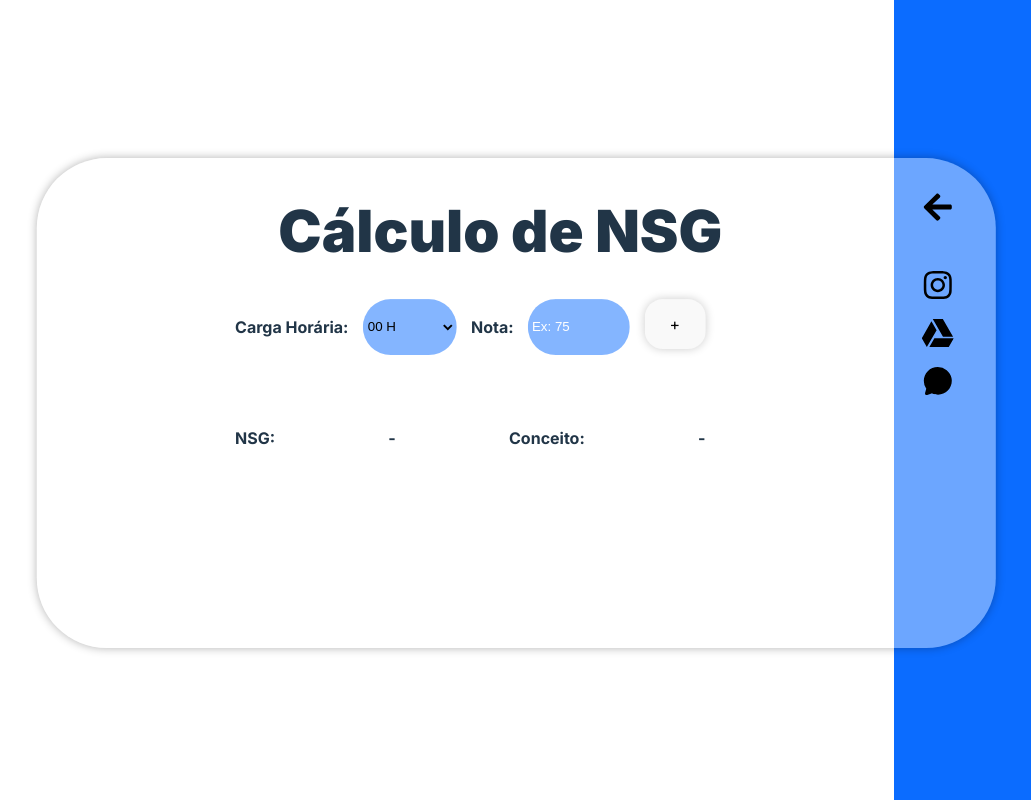
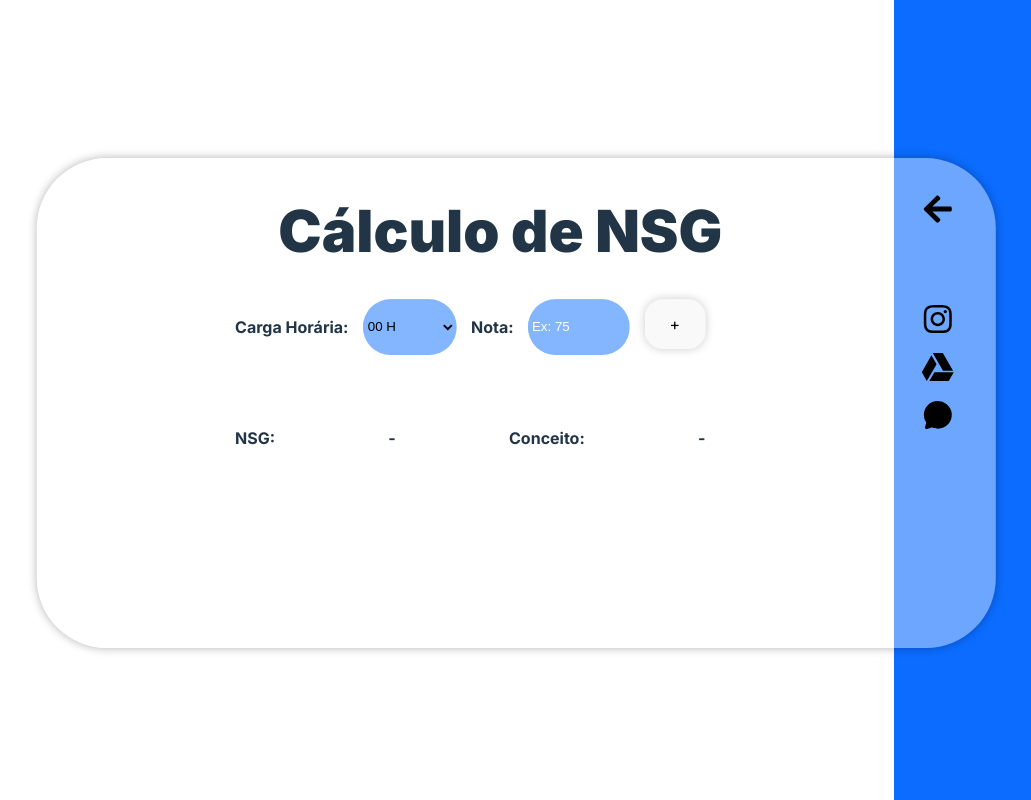
Before and after one commit to nicolashdx/HubLN, a React (Vite) app: page /HubLN/nsg in a window 1280 px wide. Shown: the whole page, without its empty margins (92-1123 px from the left). Built offline with nearby package versions, Linux system fonts and the light colour scheme.

Commit message:
icon color

```diff
--- a/src/navbar.css
+++ b/src/navbar.css
@@ -27,6 +27,10 @@ nav > *{
 
 }
 
+.return {
+
+}
+
 a.icon {
     color: black;
 }
--- a/src/navbar.jsx
+++ b/src/navbar.jsx
@@ -9,7 +9,7 @@ import './navbar.css'
 function Navbar() {
   return (
     <nav>
-      <ul className='navigation'>
+      <ul className='return'>
         <li>
           <Link to="/">
             <a className='icon' href="">
```
